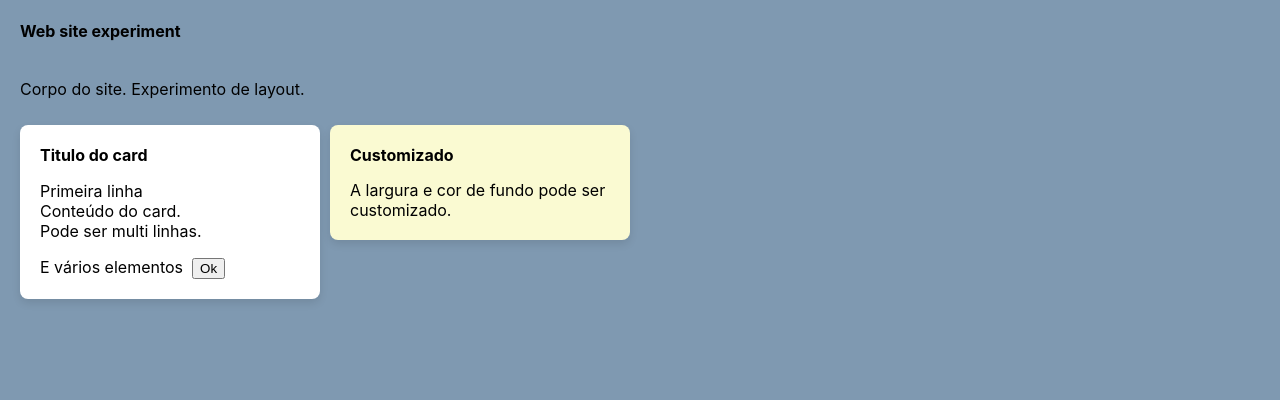
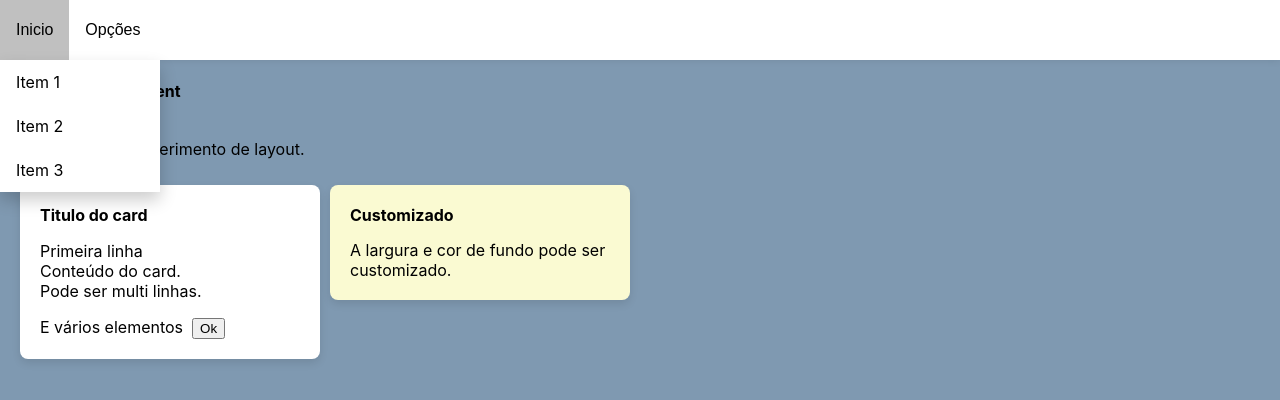
Before and after one commit to igueslacerda/reactnstatic, a React (Create React App) app: page / in a window 1280 px wide. Shown: the top 400 px of the page. Built offline with nearby package versions, Linux system fonts and the light colour scheme.

Commit message:
Componente MenuTop construido com conceito dropdown css

```diff
--- a/src/App.js
+++ b/src/App.js
@@ -1,9 +1,11 @@
 import "./App.css";
+import MenuTop from "./componentes/MenuTop";
 import Card from "./componentes/Card";
 
 function App() {
   return (
     <div className="App">
+      <MenuTop />
       <div className="content" style={{ padding: "0 20px 20px 20px" }}>
         <header className="App-header">
           <h4>Web site experiment</h4>
--- /dev/null
+++ b/src/componentes/MenuTop.js
@@ -0,0 +1,27 @@
+import React from "react";
+import "./componentesCss/MenuTop.css";
+
+const MenuTop = () => {
+  return (
+    <div className="menuTop">
+      <div className="dropdown">
+        <button className="dropbtn">Inicio</button>
+        <div className="dropdown-content">
+          <a href="#">Item 1</a>
+          <a href="#">Item 2</a>
+          <a href="#">Item 3</a>
+        </div>
+      </div>
+      <div className="dropdown">
+        <button className="dropbtn">Opções</button>
+        <div className="dropdown-content">
+          <a href="#">Item 1</a>
+          <a href="#">Item 2</a>
+          <a href="#">Item 3</a>
+        </div>
+      </div>
+    </div>
+  );
+};
+
+export default MenuTop;
```
